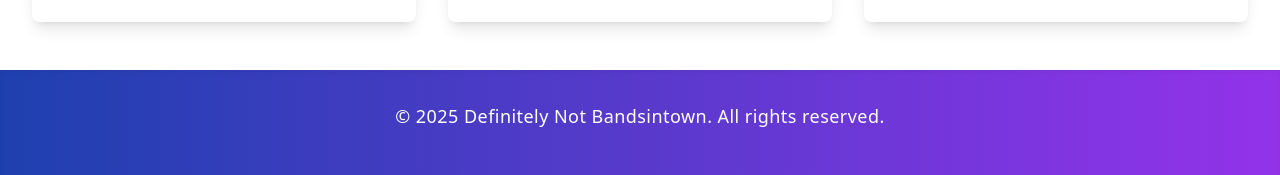
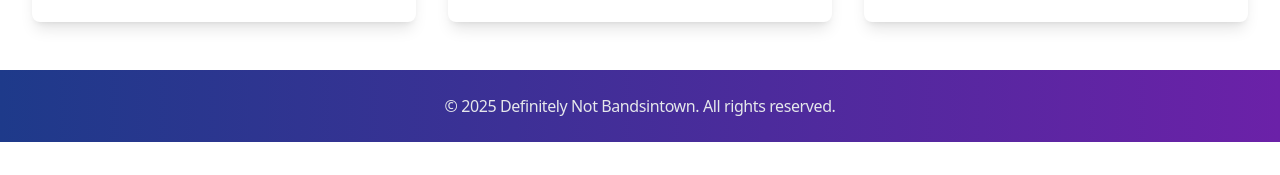
Before and after one commit to collinplank/NotBandsInTown-Frontend, a React (Vite) app: page / in a window 1280 px wide. Shown: the part 840-1015 px from the top of the page. After the commit the page ends 982 px from the top, so only its background shows below. Built offline with nearby package versions, Linux system fonts and the light colour scheme.

Commit message:
Update Footer

```diff
--- a/src/Footer.jsx
+++ b/src/Footer.jsx
@@ -1,11 +1,10 @@
 export function Footer() {
   return (
-    <footer className="bg-gradient-to-r from-blue-800 to-purple-600 text-white py-8 shadow-inner mt-auto">
-      <div className="container mx-auto px-4 text-center">
-        <p className="text-sm md:text-lg font-medium tracking-wide mb-4">
+    <footer className="bg-gradient-to-r from-blue-900 to-purple-800 text-white py-6 mt-auto">
+      <div className="max-w-screen-xl mx-auto px-6 text-center">
+        <p className="text-sm md:text-base font-medium tracking-tight text-gray-200">
           &copy; 2025 Definitely Not Bandsintown. All rights reserved.
         </p>
-        <div className="flex justify-center space-x-6"></div>
       </div>
     </footer>
   );
```
